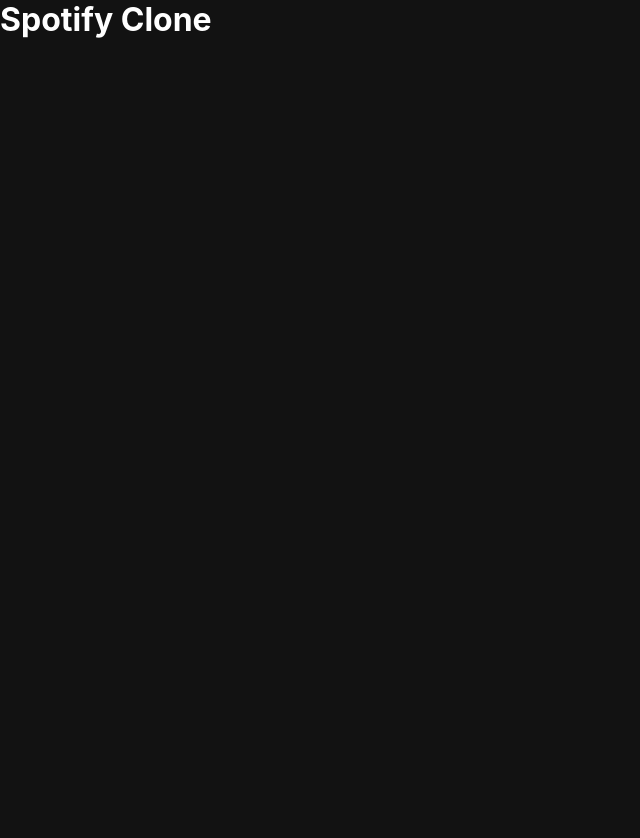
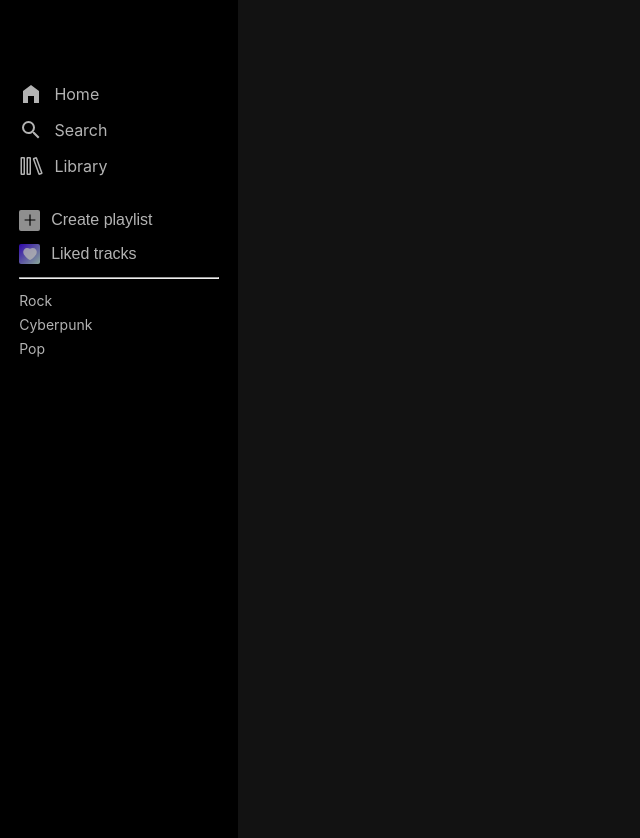
Before and after one commit to LeCarteloo/SpotifyClone, a React (Create React App) app: page / in a window 1280 px wide. Shown: the whole page, without its empty margins (0-640 px from the left). Before the commit the page ends 800 px from the top, so only its background shows below. Built offline with nearby package versions, Linux system fonts and the light colour scheme.

Commit message:
Added logo.svg, created SideBar component and it has been styled

```diff
--- a/src/App.tsx
+++ b/src/App.tsx
@@ -1,23 +1,18 @@
 import { ThemeProvider } from "styled-components";
+import SideBar from "./components/nav/SideBar";
 import GlobalStyles from "./styles/global";
-
-const theme = {
-  primary: "#1DB954",
-  font: "#FFFFFF",
-  bg: "#191414",
-};
-type ThemeType = typeof theme;
+import theme from "./styles/theme";
 
 function App() {
   return (
     <ThemeProvider theme={theme}>
       <GlobalStyles />
-      <main>
+      <SideBar />
+      {/* <main>
         <h1>Spotify Clone</h1>
-      </main>
+      </main> */}
     </ThemeProvider>
   );
 }
 
-export { ThemeType };
 export default App;
--- /dev/null
+++ b/src/components/nav/SideBar.tsx
@@ -0,0 +1,142 @@
+import styled from "styled-components";
+import { MdHomeFilled, MdSearch } from "react-icons/md";
+import { VscLibrary } from "react-icons/vsc";
+import { AiOutlinePlus, AiFillHeart } from "react-icons/ai";
+import Logo from "../../assets/logo.svg";
+
+const StyledNav = styled.nav`
+  height: 100%;
+  width: var(--sidebar-width);
+  background-color: var(--background-press);
+  font-size: 16px;
+  padding: 1.2em;
+`;
+
+const StyledAside = styled.aside`
+  display: flex;
+  flex-direction: column;
+  ul {
+    list-style: none;
+  }
+  a {
+    text-decoration: none;
+    color: var(--text-base);
+    img {
+      width: 58%;
+    }
+  }
+  .nav-list {
+    padding: 1.5em 0;
+    li {
+      ${({ theme }) => theme.mixins.opacityHover}
+      &:not(:first-child) {
+        margin-top: 0.75em;
+      }
+      a {
+        display: flex;
+        align-items: center;
+        span {
+          margin-left: 0.7em;
+        }
+      }
+    }
+  }
+  .button-group {
+    margin-top: 0.5em;
+    display: flex;
+    flex-direction: column;
+    gap: 0.8em;
+    button {
+      text-align: left;
+      display: flex;
+      align-items: center;
+      border: none;
+      background-color: transparent;
+      ${({ theme }) => theme.mixins.opacityHover}
+
+      &.button-add {
+        ${({ theme }) => theme.mixins.buttonAdd}
+      }
+      &.button-liked {
+        ${({ theme }) => theme.mixins.buttonLiked}
+      }
+      span {
+        margin-left: 0.7em;
+      }
+    }
+  }
+  hr {
+    margin: 0.8em 0;
+  }
+  .playlist-list {
+    li {
+      ${({ theme }) => theme.mixins.opacityHover}
+      font-size: var(--fs-sm);
+      margin-bottom: 0.5em;
+    }
+  }
+`;
+
+const SideBar = () => {
+  return (
+    <StyledNav>
+      <StyledAside>
+        <a href="/" aria-current="page">
+          <img src={Logo} alt="Spotify Logo" />
+        </a>
+        <ul className="nav-list">
+          <li>
+            <a href="/">
+              <MdHomeFilled size="24px" />
+              <span>Home</span>
+            </a>
+          </li>
+          <li>
+            <a href="/search">
+              <MdSearch size="24px" />
+              <span>Search</span>
+            </a>
+          </li>
+          <li>
+            <a href="/library">
+              <VscLibrary size="24px" />
+              <span>Library</span>
+            </a>
+          </li>
+        </ul>
+        <div>
+          <div className="button-group">
+            <button className="button-add">
+              <div>
+                <AiOutlinePlus />
+              </div>
+              <span>Create playlist</span>
+            </button>
+            <button className="button-liked">
+              <div>
+                <AiFillHeart />
+              </div>
+              <span>Liked tracks</span>
+            </button>
+          </div>
+          <hr></hr>
+          <div className="playlist-list">
+            <ul>
+              <li>
+                <a href="">Rock</a>
+              </li>
+              <li>
+                <a href="">Cyberpunk</a>
+              </li>
+              <li>
+                <a href="">Pop</a>
+              </li>
+            </ul>
+          </div>
+        </div>
+      </StyledAside>
+    </StyledNav>
+  );
+};
+
+export default SideBar;
```
Also changed, not shown: src/assets/logo.svg (added), 1 other file (tests, documents, lock files or other folders).
